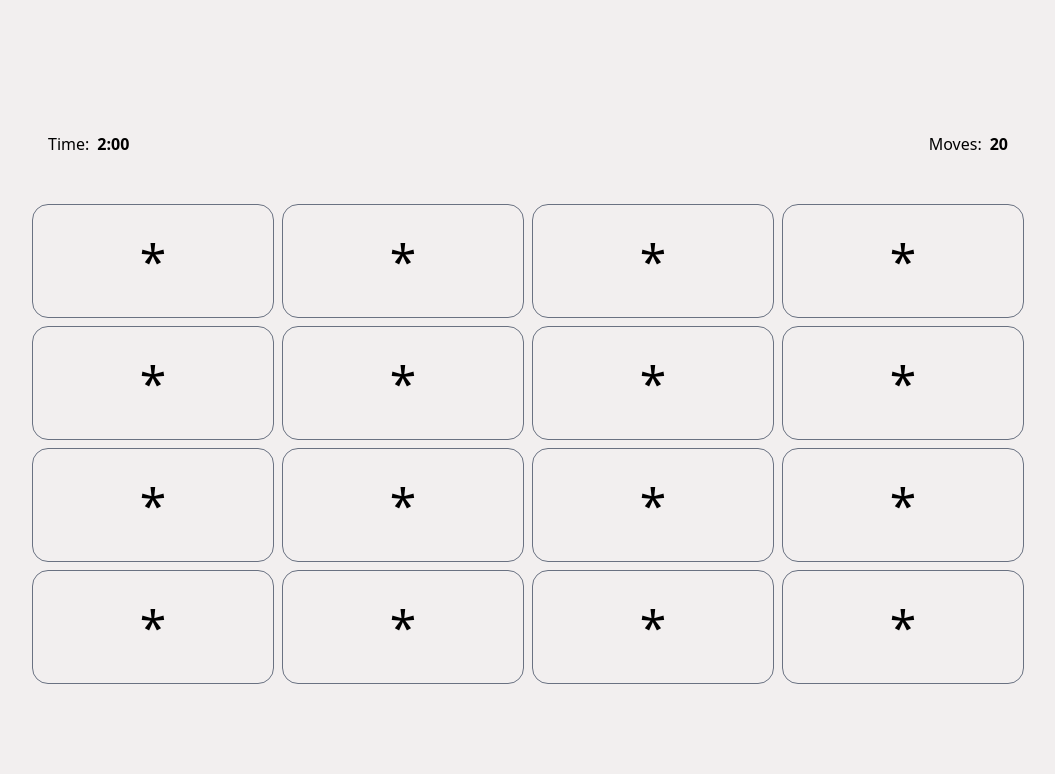
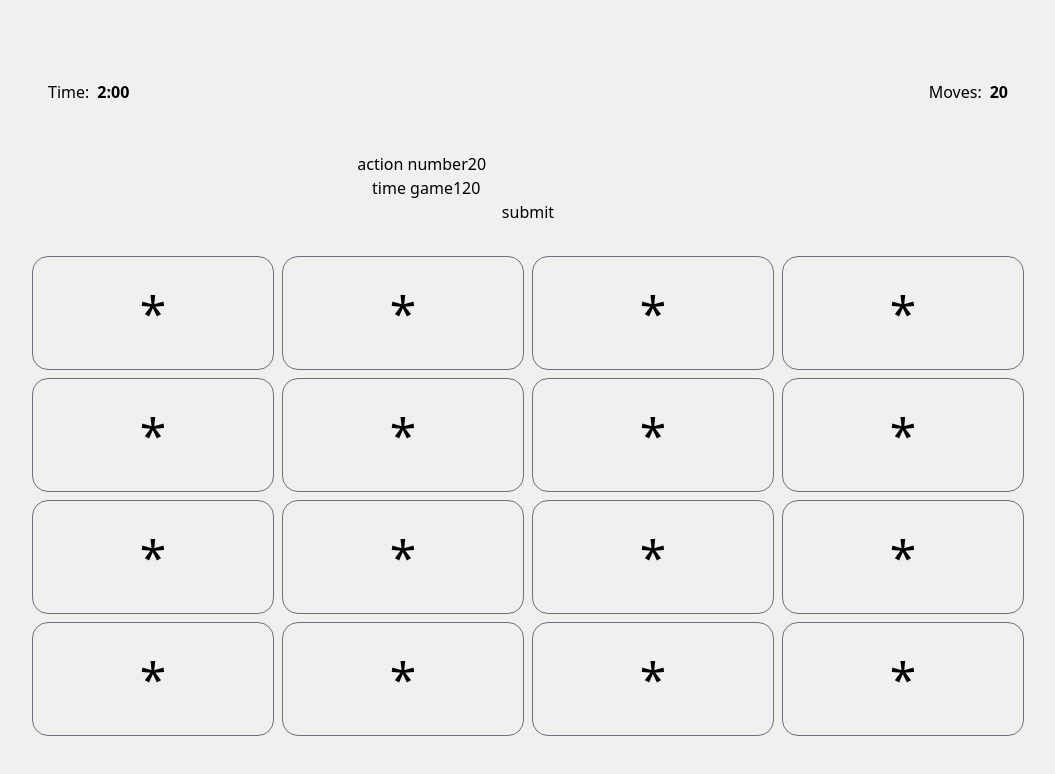
Before and after one commit to ZahraNejati79/CardGame, a React (Vite) app: page / in a window 1280 px wide. Shown: the top 774 px of the page, without its empty margins (112-1167 px from the left). Built offline with nearby package versions, Linux system fonts and the light colour scheme.

Commit message:
settings

```diff
--- a/src/components/CardGame.tsx
+++ b/src/components/CardGame.tsx
@@ -1,6 +1,7 @@
 import { useCallback, useMemo, useState } from "react";
 import CardItem from "./CardItem";
 import Timer from "./Timer";
+import SettingsForm from "./SettingsForm";
 
 type Card = {
   id: number;
@@ -41,6 +42,7 @@ function CardGame() {
   const [secondOption, setSecondOption] = useState<Card>();
   const [correctItems, setCorrectItems] = useState<Card[]>([]);
   const [actionNumber, setActionNumber] = useState(20);
+  const [time, setTime] = useState(120);
   const [isTimeout, setIsTimeout] = useState(false);
   const [startGame, setStartGame] = useState(false);
   const [timerControls, setTimerControls] = useState<TimerController>();
@@ -66,11 +68,11 @@ function CardGame() {
     return correctItems.length === cards.length;
   }, [isFinished]);
 
-  const resetGame = () => {
+  const resetGame = (newAction: number = actionNumber) => {
     setFirstOption(undefined);
     setSecondOption(undefined);
     setCorrectItems([]);
-    setActionNumber(20);
+    setActionNumber(newAction);
     setStartGame(false);
     setIsTimeout(false);
     timerControls?.reset();
@@ -107,7 +109,25 @@ function CardGame() {
     }
   };
 
-  console.log("cardGame");
+  const initailSettings = { actionNumber: 20, time: 120 };
+  const [formInputs, setFormInputs] = useState(initailSettings);
+  const changeHandler = (
+    e: React.ChangeEvent<HTMLInputElement>,
+    name: string
+  ) => {
+    setFormInputs((prev) => ({ ...prev, [name]: e.target.value }));
+  };
+
+  const submitHandler = (e: React.FormEvent<HTMLFormElement>) => {
+    e.preventDefault();
+    const newTime = Number(formInputs.time);
+    const newAction = Number(formInputs.actionNumber);
+
+    setTime(newTime);
+    setActionNumber(newAction);
+    resetGame(newAction);
+  };
+
   return (
     <div className="relative flex flex-col gap-8 p-4">
       <div className="flex items-center justify-between p-4">
@@ -115,7 +135,7 @@ function CardGame() {
           <div>Time:</div>
           <div className="font-bold">
             <Timer
-              totalTime={120}
+              totalTime={time}
               onFinish={onFinish}
               onMount={(ctrls: TimerController) => setTimerControls(ctrls)}
             />
@@ -126,6 +146,12 @@ function CardGame() {
           <div className="font-bold">{actionNumber}</div>
         </div>
       </div>
+
+      <SettingsForm
+        changeHandler={changeHandler}
+        submitHandler={submitHandler}
+        formInputs={formInputs}
+      />
 
       <div className="grid grid-cols-4 gap-2">
         {cards.map((item) => {
--- /dev/null
+++ b/src/components/SettingsForm.tsx
@@ -0,0 +1,38 @@
+type Props = {
+  submitHandler: (e: React.FormEvent<HTMLFormElement>) => void;
+  changeHandler: (e: React.ChangeEvent<HTMLInputElement>, name: string) => void;
+  formInputs: {
+    actionNumber: number;
+    time: number;
+  };
+};
+
+function SettingsForm({ submitHandler, changeHandler, formInputs }: Props) {
+  return (
+    <div className="flex flex-col gap-4">
+      <form onSubmit={submitHandler}>
+        <div>
+          <label htmlFor="actionNumber">action number</label>
+          <input
+            value={formInputs.actionNumber}
+            onChange={(e) => changeHandler(e, "actionNumber")}
+            id="actionNumber"
+            type="text"
+          />
+        </div>
+        <div>
+          <label htmlFor="time">time game</label>
+          <input
+            value={formInputs.time}
+            onChange={(e) => changeHandler(e, "time")}
+            id="time"
+            type="text"
+          />
+        </div>
+        <button type="submit">submit</button>
+      </form>
+    </div>
+  );
+}
+
+export default SettingsForm;
--- a/src/components/Timer.tsx
+++ b/src/components/Timer.tsx
@@ -25,6 +25,10 @@ function Timer({ totalTime, onFinish, onMount }: TimerProps) {
     });
   }, [startCountdown, stopCountdown, resetCountDown]);
 
+  useEffect(() => {
+    resetCountDown();
+  }, [totalTime]);
+
   return (
     <div>
       <span>{timeLeft}</span>
```
